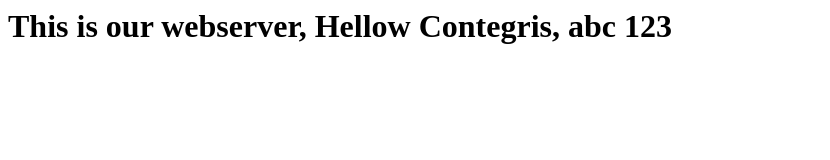
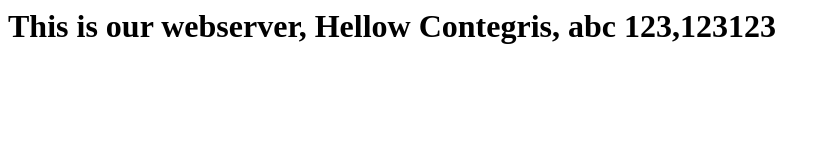
Before and after one commit to fivestar72/Task_contegris, a plain HTML site: page index.html in a window 1280 px wide. Shown: the whole page, without its empty margins (0-830 px from the left). Drawn offline with Linux system fonts and the light colour scheme.

Commit message:
Update index.html

```diff
--- a/index.html
+++ b/index.html
@@ -1 +1 @@
-<h1> This is our webserver, Hellow Contegris, abc 123</h1>
+<h1> This is our webserver, Hellow Contegris, abc 123,123123</h1>
```
